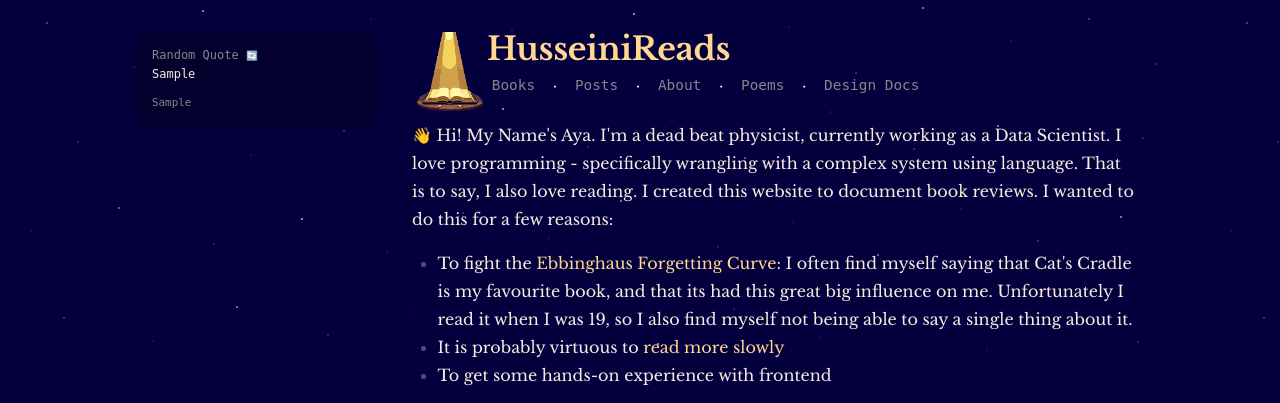
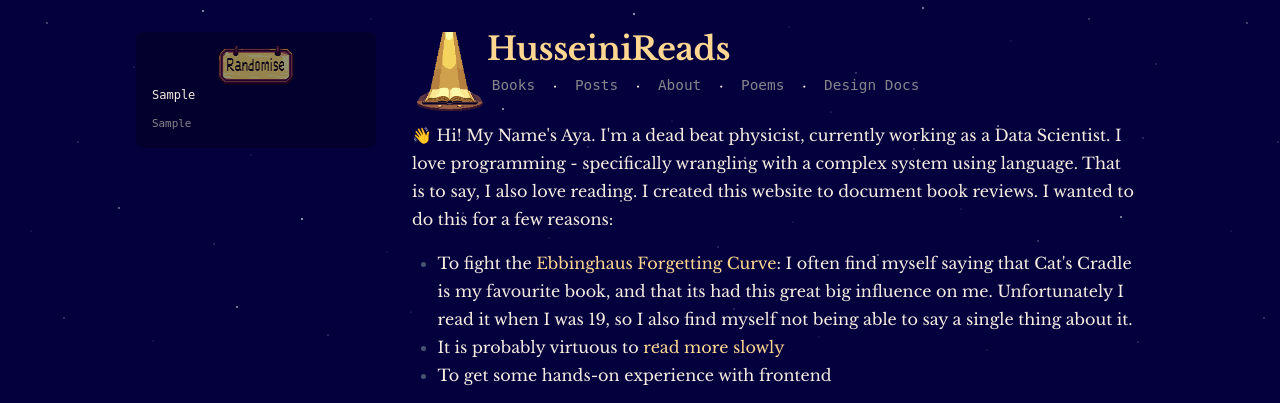
Before and after one commit to ayahusseini/book-reviews, a Python web app: template site/app/templates/about.html in a window 1280 px wide. Shown: the top 403 px of the page. Run offline with Jinja, Linux system fonts and the light colour scheme; the template is opened without the code that fills it: most values are stand-ins (such as "Sample title", 1, 10 or a date in 2020).

Commit message:
fix sidebar quote icon

```diff
--- a/site/app/static/style.css
+++ b/site/app/static/style.css
@@ -106,11 +106,38 @@ body {
 
 .sidebar-heading {
   font-family: var(--mono-font);
+  justify-content: center;
   font-size: 0.75rem;
   line-height: 1.5;
   color: var(--text-muted);
   font-weight: 400;
 }
+
+#refresh-quote {
+    background: none;
+    border: none;
+    cursor: pointer;
+    padding: 0;
+    line-height: 0;
+    width: 100%;          /* stretch button to fill the sidebar widget */
+    display: block;
+}
+
+.randomise-icon {
+    width: 40%;
+    height: auto;
+    display: block;
+    margin: 0 auto;       /* now centres within the full-width button */
+    opacity: 0.6;
+    transition: opacity 0.2s ease;
+}
+
+
+#refresh-quote:hover .randomise-icon {
+    opacity: 1;
+}
+
+
 
 .sidebar-quote-source {
   font-family: var(--mono-font);
--- a/site/app/templates/base.html
+++ b/site/app/templates/base.html
@@ -16,8 +16,9 @@
         {% if random_quote %}
         <div class="sidebar-widget sidebar-widget--quote">
             <div class="sidebar-heading">
-                Random Quote
-                <button id="refresh-quote" style="background: none; border: none; color: var(--orange); cursor: pointer; font-size: 0.8em;">🔄</button>
+                <button id="refresh-quote">
+                    <img src="{{ url_for('static', filename='randomise.png') }}" alt="Randomise" class="randomise-icon">
+                </button>
             </div>
             <blockquote class="sidebar-quote" id="quote-content">
                 {{ random_quote_html | safe }}
```
Also changed, not shown: site/app/static/randomise.png (added), site/app/static/title.png (deleted).
